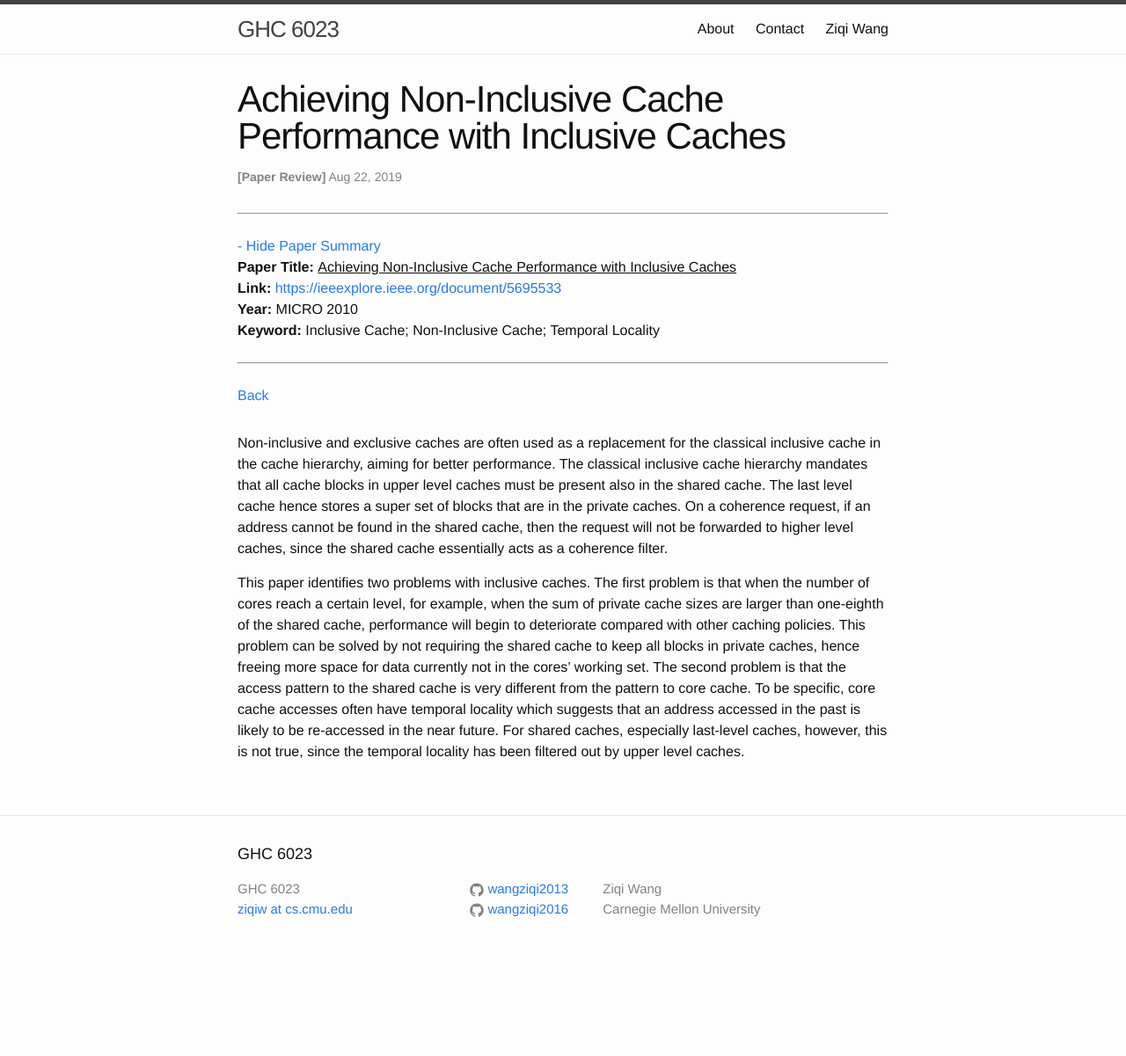
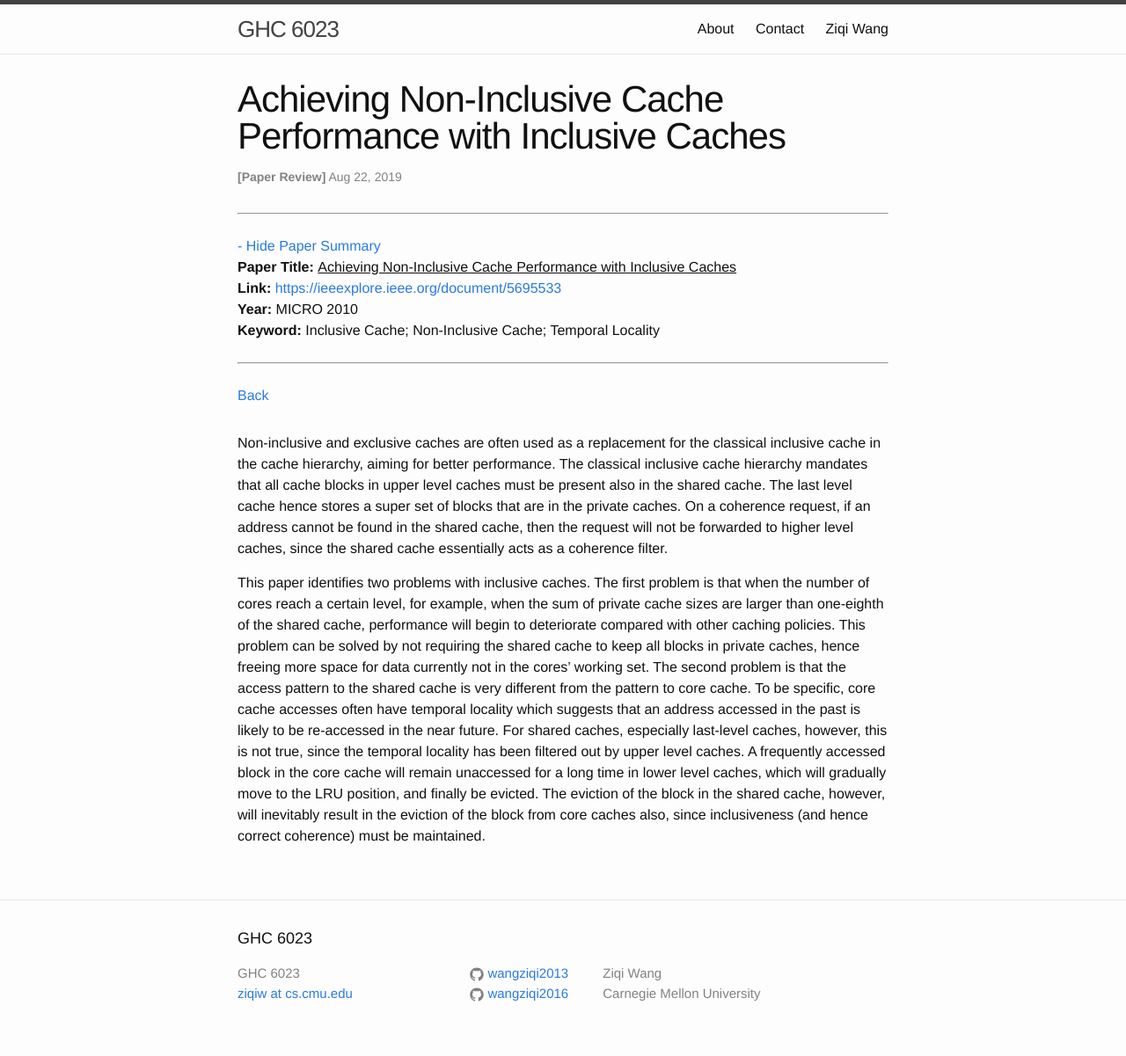
Before and after one commit to wangziqi2013/wangziqi2013.github.io, a Jekyll site: the page built from _posts/2019-08-22-achieving-non-inclusive-cache-performance-with-inclusive-caches.markdown, in a window 1280 px wide. Shown: the whole page at 88% size. Built offline with Jekyll 4.4.1, drawn with Linux system fonts in a browser that asks for light colours; before the commit the page ends 1105 px from its top, so only the background shows below that.

Commit message:
Adding second problem

```diff
--- a/_posts/2019-08-22-achieving-non-inclusive-cache-performance-with-inclusive-caches.markdown
+++ b/_posts/2019-08-22-achieving-non-inclusive-cache-performance-with-inclusive-caches.markdown
@@ -26,4 +26,7 @@ blocks in private caches, hence freeing more space for data currently not in the
 is that the access pattern to the shared cache is very different from the pattern to core cache. To be specific, core cache
 accesses often have temporal locality which suggests that an address accessed in the past is likely to be re-accessed in the
 near future. For shared caches, especially last-level caches, however, this is not true, since the temporal locality has
-been filtered out by upper level caches.
+been filtered out by upper level caches. A frequently accessed block in the core cache will remain unaccessed for a long
+time in lower level caches, which will gradually move to the LRU position, and finally be evicted. The eviction of the
+block in the shared cache, however, will inevitably result in the eviction of the block from core caches also, since
+inclusiveness (and hence correct coherence) must be maintained.
```
